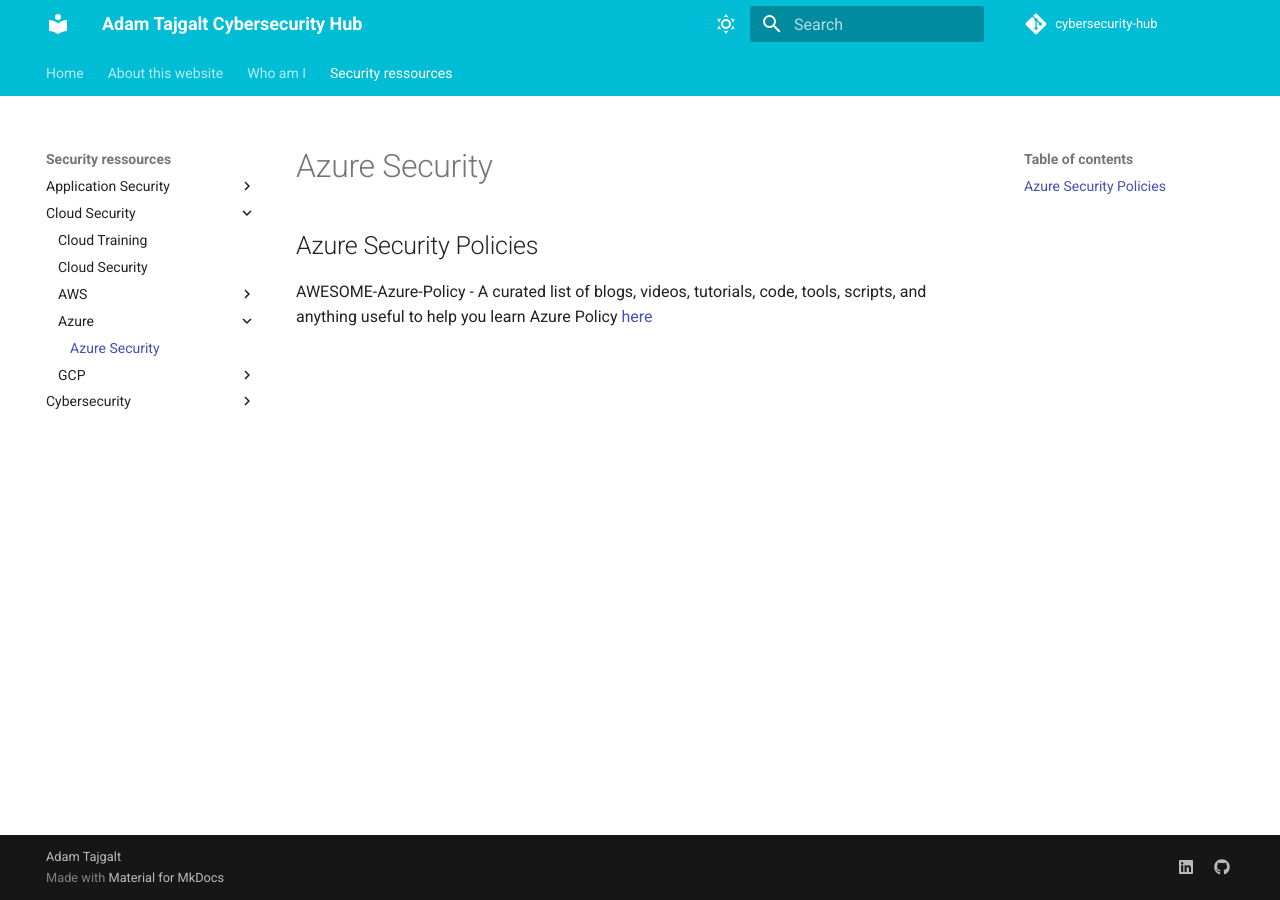
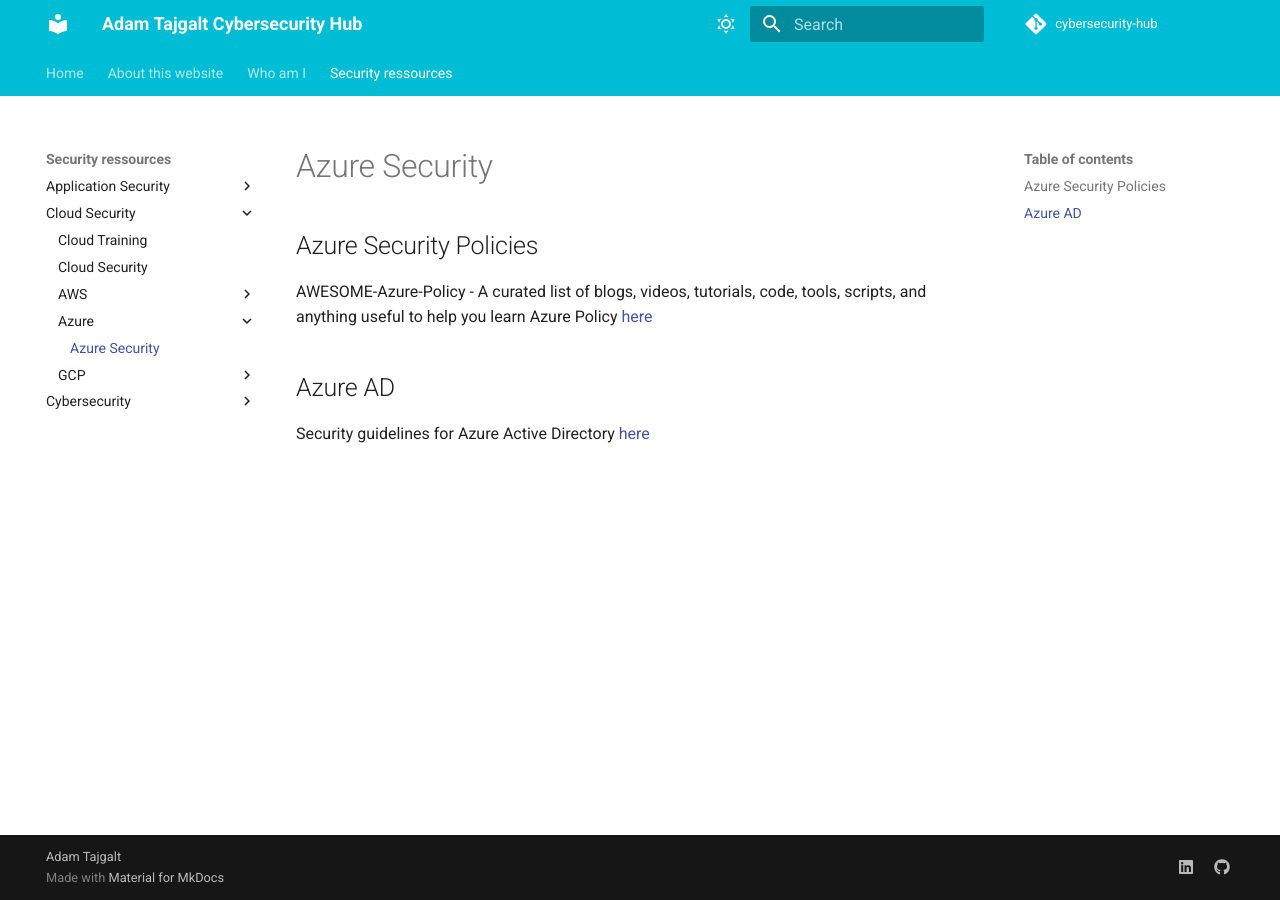
Before and after one commit to adamtaj/cybersecurity-hub, an MkDocs documentation site: the page built from docs/Security ressources/Cloud Security/Azure/Azure_security.md, in a window 1280 px wide. Built offline with MkDocs 1.6.1 and Material for MkDocs 9.7.7, drawn with Linux system fonts in a browser that asks for light colours; comment, search, counter and statistics services are not loaded.

Commit message:
Add more content

```diff
--- a/docs/Security ressources/Cloud Security/Azure/Azure_security.md
+++ b/docs/Security ressources/Cloud Security/Azure/Azure_security.md
@@ -3,3 +3,7 @@ title: Azure Security
 ## Azure Security Policies
 
 AWESOME-Azure-Policy - A curated list of blogs, videos, tutorials, code, tools, scripts, and anything useful to help you learn Azure Policy [here](https://github.com/globalbao/awesome-azure-policy)
+
+## Azure AD
+
+Security guidelines for Azure Active Directory [here](https://docs.microsoft.com/fr-fr/azure/active-directory/fundamentals/security-operations-introduction)
```
